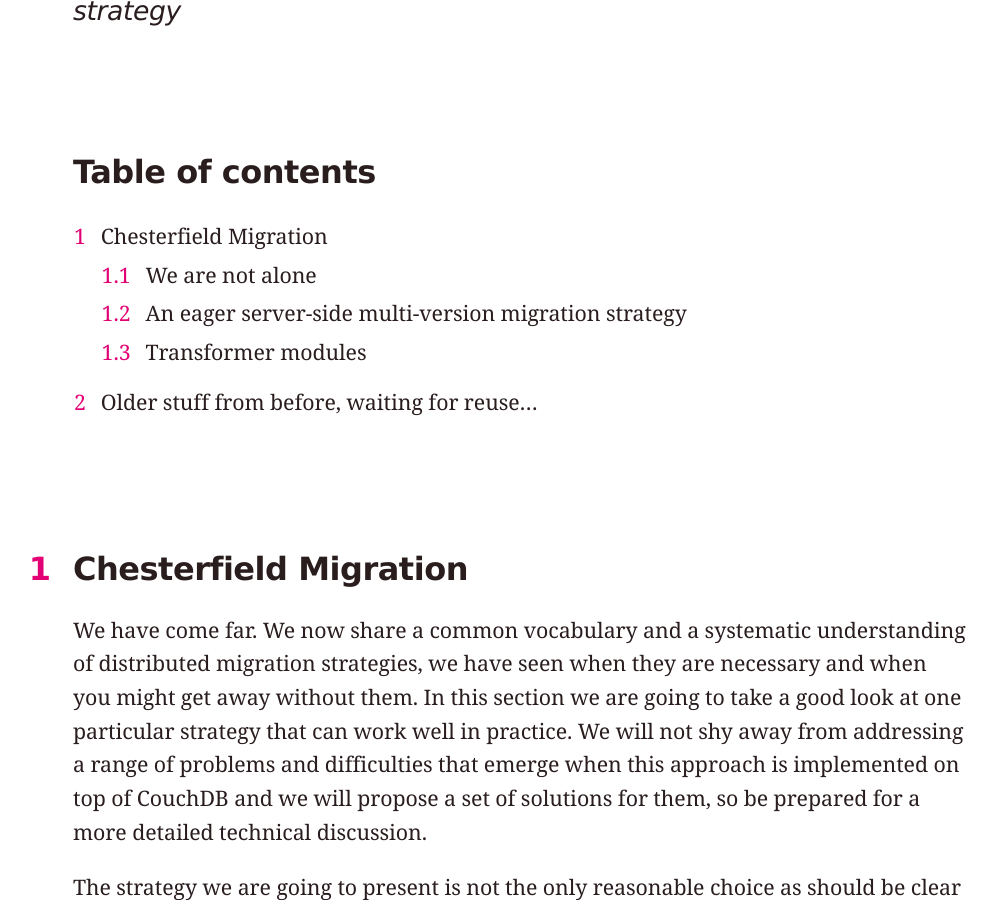
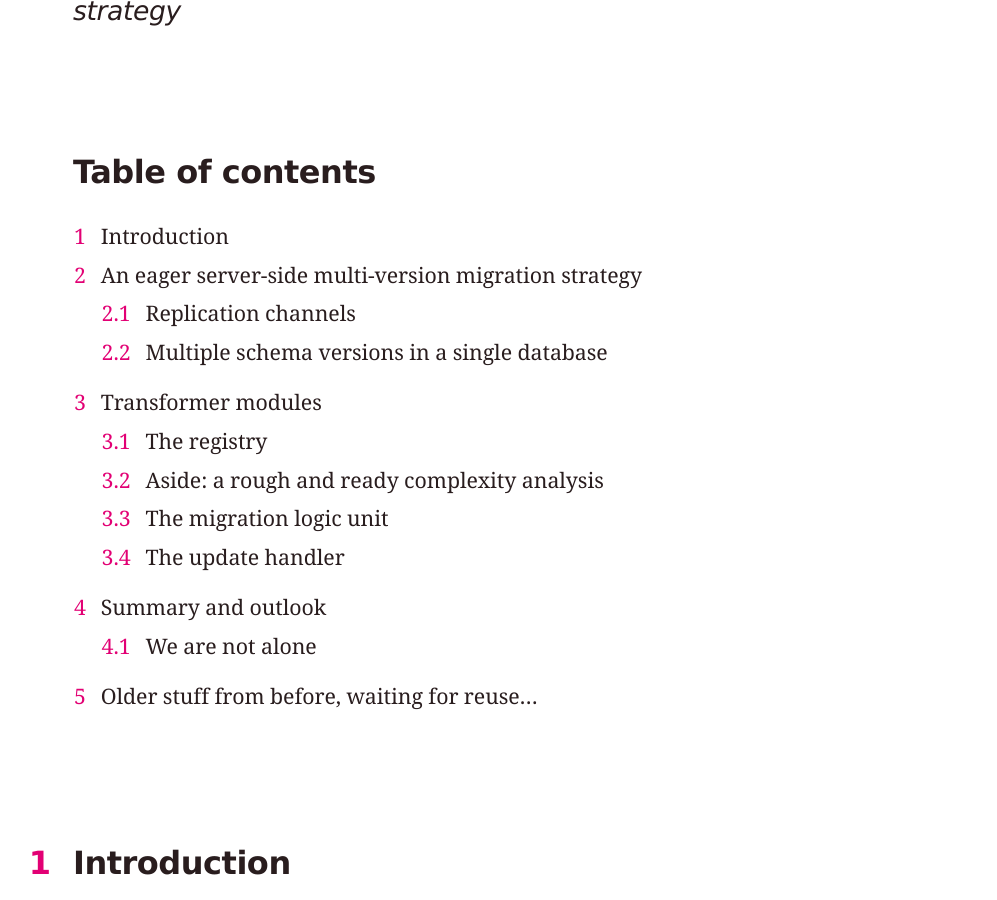
Before and after one commit to jo/sync-tank, a Jekyll site: the page built from chesterfield-migration/index.md, in a window 1280 px wide and 900 px high, scrolled down 271 px. Shown: the whole window, without its empty margins (55-1052 px from the left). Built offline with Jekyll 4.4.1, drawn with Linux system fonts in a browser that asks for light colours; our own code applies the rules of GitHub Pages for plain Markdown files; some of the changed text lies outside the part shown.

Commit message:
add new chesterfield introduction

````diff
--- a/chesterfield-migration/index.md
+++ b/chesterfield-migration/index.md
@@ -14,11 +14,13 @@
 1. this unordered seed list will be replaced by toc as unordered list
 {:toc}
 
-## Chesterfield Migration
+## Introduction
 
-We have come far. We now share a common vocabulary and a systematic understanding of distributed migration strategies, we have seen when they are necessary and when you might get away without them. In this section we are going to take a good look at one particular strategy that can work well in practice. We will not shy away from addressing a range of problems and difficulties that emerge when this approach is implemented on top of CouchDB and we will propose a set of solutions for them, so be prepared for a more detailed technical discussion.
+Migrating data is not trivial. Migrating distributed data that is needed in lots of places at the same time can quickly become a formidable challenge. In a [recent article](/distributed-migration-strategies/), we have addressed many of the complications that schema migrations in distributed systems may face. Now it is time to go beyond the problem description and start discussing potential solutions.
 
-The strategy we are going to present is not the only reasonable choice as should be clear from the previous discussion. Still we believe that among the options we discussed it allows for a clean and maintainable implementation given that we want to support the complex scenario we have built up in the previous sections. To recap: we demand that our system support offline-capable applications and clients on multiple platforms that require different schema versions of application data, all the while providing full backwards-compatibility for older apps or services and enabling agile development.
+The solution we are presenting here is an *eager server-side multi-version migration strategy*. If you are not familiar with this terminology, you may want to revisit the [migration taxonomy](/distributed-migration-strategies/#a-taxonomy-for-reasoning-about-migrations) we have introduced previously. But if you decide to read on, rest assured that we will cover all aspects necessary to understand the strategy in this article.
+
+In what follows, we will first build up a sufficiently complex use case based on a todo application. This article is not a tutorial, but we feel that a good example will help us bring across some points more concisely. Next, we will talk about CouchDB. This is our database of choice and we want to take a closer look at how it supports what we want to do. In particular, we need to think about how to design the schema so that it can support the operations we want to perform. With these preliminaries out of the way, we will then invite you to a detailled technical discussion about *transformers*, the main work horse of our migration strategy, before concluding our discussion with a summary of what we have learned.
 
 <figure>
   <img src="/chesterfield-migration/images/chesterfield.jpg" alt="The authors: Matthias and Johannes" />
@@ -30,22 +32,12 @@
   </figcaption>
 </figure>
 
-In order to have a memorable reference, we are going to brand our strategy as *chesterfield migration*. A chesterfield is a type of luxurious couch, and we feel this is an appropriate term as we are going to describe an approach that meets all kinds of differents requirements comfortably - and is based upon CouchDB.
+In order to have a memorable reference, we are going to brand our strategy as *chesterfield migration*. A chesterfield is a type of luxurious couch, and we feel this is an appropriate term as we are going to describe an approach that meets all kinds of challenging requirements comfortably – and is based upon CouchDB.
 
-### We are not alone
 
-The solution we discuss here does not come out of thin air. It has emerged from a longer discussion with contributers from different institutions and the offline-first community. To give credit where credit is due, we would like to begin with a very brief recap of the background of our approach.
+## An eager server-side multi-version migration strategy
 
-During his time with eHealth Africa Johannes began to think about the problem of distributed migrations together with Jan Lehnardt. When he later joined immmr, the company was still on its way to developing a market-ready version of its first product. At this time, there were a lot of concerns about the viability of schema migrations. The only real alternative to migrations - getting everything right from the start - has some problems of its own so Johannes and Ben Kampmann generated several ideas for migration strategies, from which the approach we are going to present here emerged as a final result.
-
-<figure>
-  <img src="/chesterfield-migration/images/offline-camp-migration-session.jpg" alt="Migration session at Offline Camp 2017 Berlin" />
-  <figcaption>Foto by Gregor Martinus: Migration session at Offline Camp 2017 Berlin</figcaption>
-</figure>
-
-The [offline camp berlin 2017](http://offlinefirst.org/camp/berlin/) provided an excellent opportunity to discuss the strategy with members of the offline-first community and we gratefully appreciate the thoughtful comments from Gregor Martinus, Bradley Holt, Martin Stadler (a former immmr-colleage!) and others. These discussions gave us a lot more confidence that we have found a robust approach that can persist through a number of challenging edge-cases.
-
-### An eager server-side multi-version migration strategy
+* ? We want to build large systems that support offline-capable applications and clients on multiple platforms. Those clients may require different schema versions of application data. Of course, we want to provide full backwards-compatibility for older apps or services and enable agile development.
 
 The chesterfield migration is an *eager server-side multi-version migration*. Our implementation of this features, in broad strokes, a micro-service listening to CouchDB's `_changes`-endpoint for document updates and activating different *transformers* on demand which perform the actual document migration, all of which is happening on the server-side database with changes being replicated to client-databases afterwards. [Figure 3](#figure-3) illustrates the idea: when necessary, transformers create multiple versions of documents so that a single shared database can support multiple app versions.
 
@@ -127,7 +119,7 @@
 
 These are the three major schema versions that we have to maintain in parallel. In order to keep all versions up to date when one piece of data changes it will be necessary to update existing documents in multiple versions. For instance, if a user creates a todo item with their very old app that still runs version one, we need to migrate documents up so that the new todo is not lost on devices that run newer versions. Similarly, we need to migrate changes made with newer apps down to support older apps. Apart from the actual migration logic this setup requires some additional infrastructure to work well. First, we will need to distribute documents with multiple versions throughout the system, and then we will need to manage documents with multiple versions from inside the applications. Let's take a closer look at these two tasks.
 
-#### Replication channels
+### Replication channels
 
 Chesterfield is a *server-side* migration. This means that apps will replicate documents from their local databases to the server-side database where *transformers* will produce all relevant versions of the documents that will then be synchronized across the system. If we dig a little further though, we will find that not *all* versions will have to be propagated to *all* clients. For instance, if a new client produces a todo item according to version three, and if the server migrates this document down to versions one and two, the newer client would not be interested in receiving the older documents. We can save a lot of traffic and storage if we can prevent newer clients from receiving older documents.
 
@@ -159,7 +151,7 @@
 
 As a last point we'd like to reiterate that replications take time and may lead to temporarily incomplete data. For instance, the todo item may have already been replicated while the corresponding status document is still missing. But this is a general learning about CouchDB: clients have to be able to deal with this kind of incomplete data anyway. If you really need pieces of data to be present together consider keeping them together in one document.
 
-#### Multiple schema versions in a single database
+### Multiple schema versions in a single database
 
 After successful replication clients will have all necessary data in their local databases, although potentially in multiple versions. This raises the question of how parallel schema versions can be managed within a single database.
 
@@ -186,11 +178,11 @@
 
 Before moving on to see how the transformer engine works under the hood we would like to address a concern you may have regarding the size of local databases. Memory is still a somewhat scarce resource especially for mobile clients. Would the approach we have sketched out here not bloat client databases unnecessarily by keeping legacy schema versions around when they are in fact no longer needed? As user data builds up, this may indeed become a problem at some point. If that's the case, don't despair, as there are ways to perform some data compaction. We suggest creating an additional local database on the client and running a filtered replication that replicates only relevant document versions. After that, switch over to the new database and discard the old one alongside all legacy schema versions.
 
-### Transformer modules
+## Transformer modules
 
 We are finally ready to take a close look at transformer modules, the main workhorse of our migration strategy. Transformer modules, or transformers for short, live on the server, they are responsible for noticing when a document has to be migrated and they create and persist new document versions. These are three different tasks - listening, creating, and persisting - and our transformers will be composed of three corresponding components. To be more precise, each transformer module will consist of a *registry*, a *migration logic unit*, and an *update handler*. Let's introduce each of those in turn and see what considerations have led us to design them the way we did.
 
-#### The registry
+### The registry
 
 Transformers are supposed to migrate documents once they are replicated to the server-side database. To figure out when to get active, transformers can inspect CouchDB's `_changes`-endpoint (either directly or via a helpful service that creates a changes feed for this purpose) to get a rough idea of what's happening on the database. In particular, they can find out which document ids have been involved in any database event. Because we designed document ids to reflect the document schema transformers have a way of knowing when to perform a migration: every time a database event is happening, a transformer can check if the document involved is of the type and version it is responsible for. And how do transformers know which documents are their responsibility? That's what the registry is for.
 
@@ -217,7 +209,7 @@
 
 The impact of this new perspective will become even clearer once we discuss the inner workings of the transformer's *migration logic unit* in the next section. But before we go there, now is a good time for a short aside on the number of transformers we will have to write and maintain in order for this approach to work.
 
-#### Aside: a rough and ready complexity analysis
+### Aside: a rough and ready complexity analysis
 
 Migrating between all existing (or at least all supported) versions of a data schema might raise problems of maintainability through the sheer number of transformers necessary. A bit of accounting can help us get the discussion started. Say we start off with a single document type that is in version `v1`. We now update the schema to `v2`, so we will need to provide two transformers, one that generates `v1` documents from `v2` and one that generation `v2` documents from `v1`. After the next update to `v3` there are now already *six* transformers necessary to support conversion from every version to every other. In general, from every schema version that has ever existed in the system there may still be some documents around. So if we want to support all app versions we will have to provide as many transformers as there are ordered pairs, meaning $n (n - 1)$ transformers if the current data schema has version `n`. That's $n^2 - n$ - the amount of transformers grows quadratically with the number of supported schema versions! And we have only just considered a single document type.
 
@@ -237,7 +229,7 @@
 
 But for now it's time to move on to the second part of our transformers where the actual migration logic gets implemented.
 
-#### The migration logic unit
+### The migration logic unit
 
 ```
 - schema knowledge: how to get it, what is needed
@@ -249,7 +241,7 @@
 ```
 
 
-#### The update handler
+### The update handler
 
 ```
 - MLU outputs current document, but may create conflict
@@ -283,6 +275,20 @@
   - not easy to drop (purge) old versions
 ```
 
+## Summary and outlook
+
+### We are not alone
+
+The solution we discuss here does not come out of thin air. It has emerged from a longer discussion with contributers from different institutions and the offline-first community. To give credit where credit is due, we would like to begin with a very brief recap of the background of our approach.
+
+During his time with eHealth Africa Johannes began to think about the problem of distributed migrations together with Jan Lehnardt. When he later joined immmr, the company was still on its way to developing a market-ready version of its first product. At this time, there were a lot of concerns about the viability of schema migrations. The only real alternative to migrations - getting everything right from the start - has some problems of its own so Johannes and Ben Kampmann generated several ideas for migration strategies, from which the approach we are going to present here emerged as a final result.
+
+<figure>
+  <img src="/chesterfield-migration/images/offline-camp-migration-session.jpg" alt="Migration session at Offline Camp 2017 Berlin" />
+  <figcaption>Foto by Gregor Martinus: Migration session at Offline Camp 2017 Berlin</figcaption>
+</figure>
+
+The [offline camp berlin 2017](http://offlinefirst.org/camp/berlin/) provided an excellent opportunity to discuss the strategy with members of the offline-first community and we gratefully appreciate the thoughtful comments from Gregor Martinus, Bradley Holt, Martin Stadler (a former immmr-colleage!) and others. These discussions gave us a lot more confidence that we have found a robust approach that can persist through a number of challenging edge-cases.
 
 
 
````
Also changed, not shown: index.md (+2 -0 lines).
